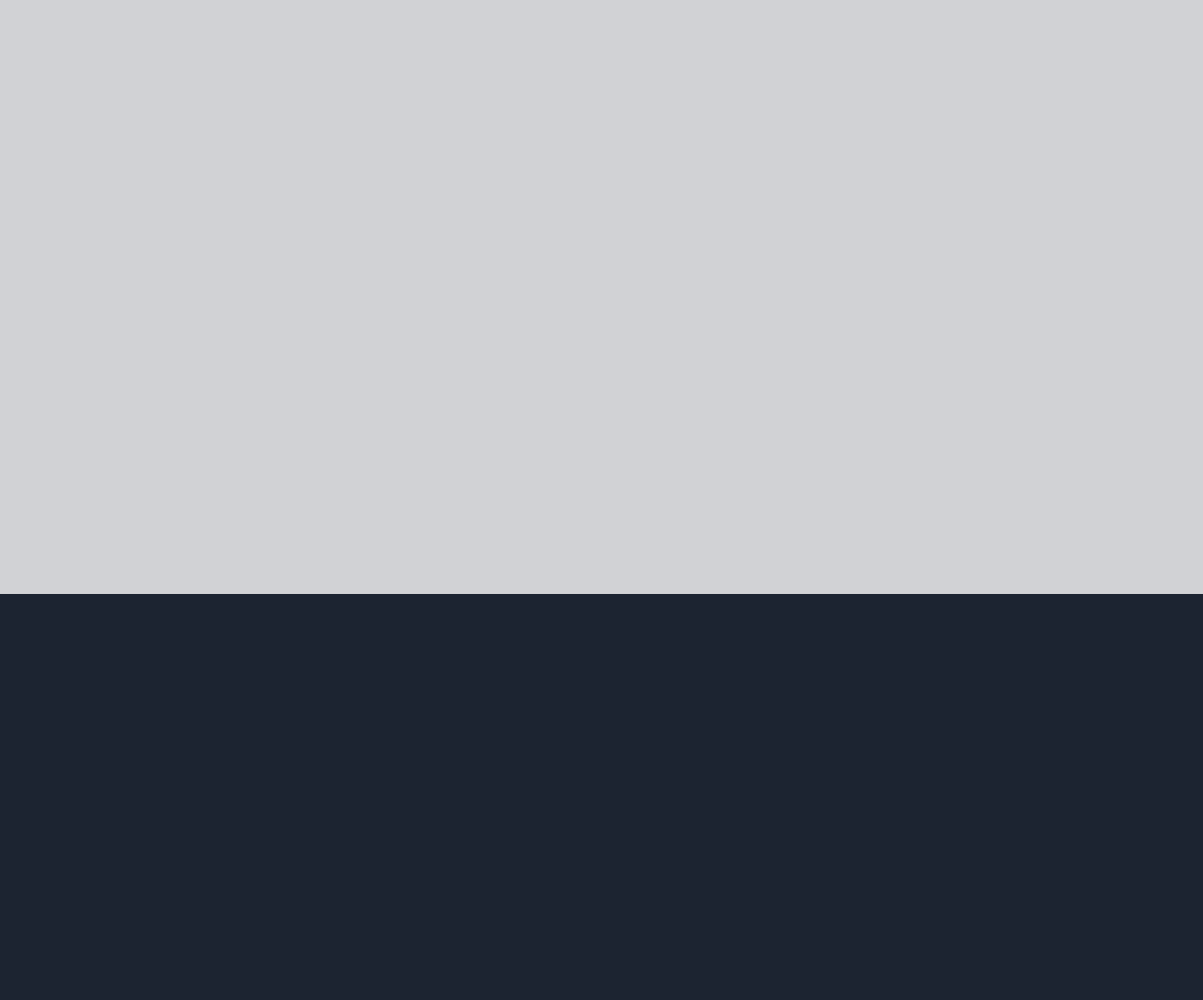
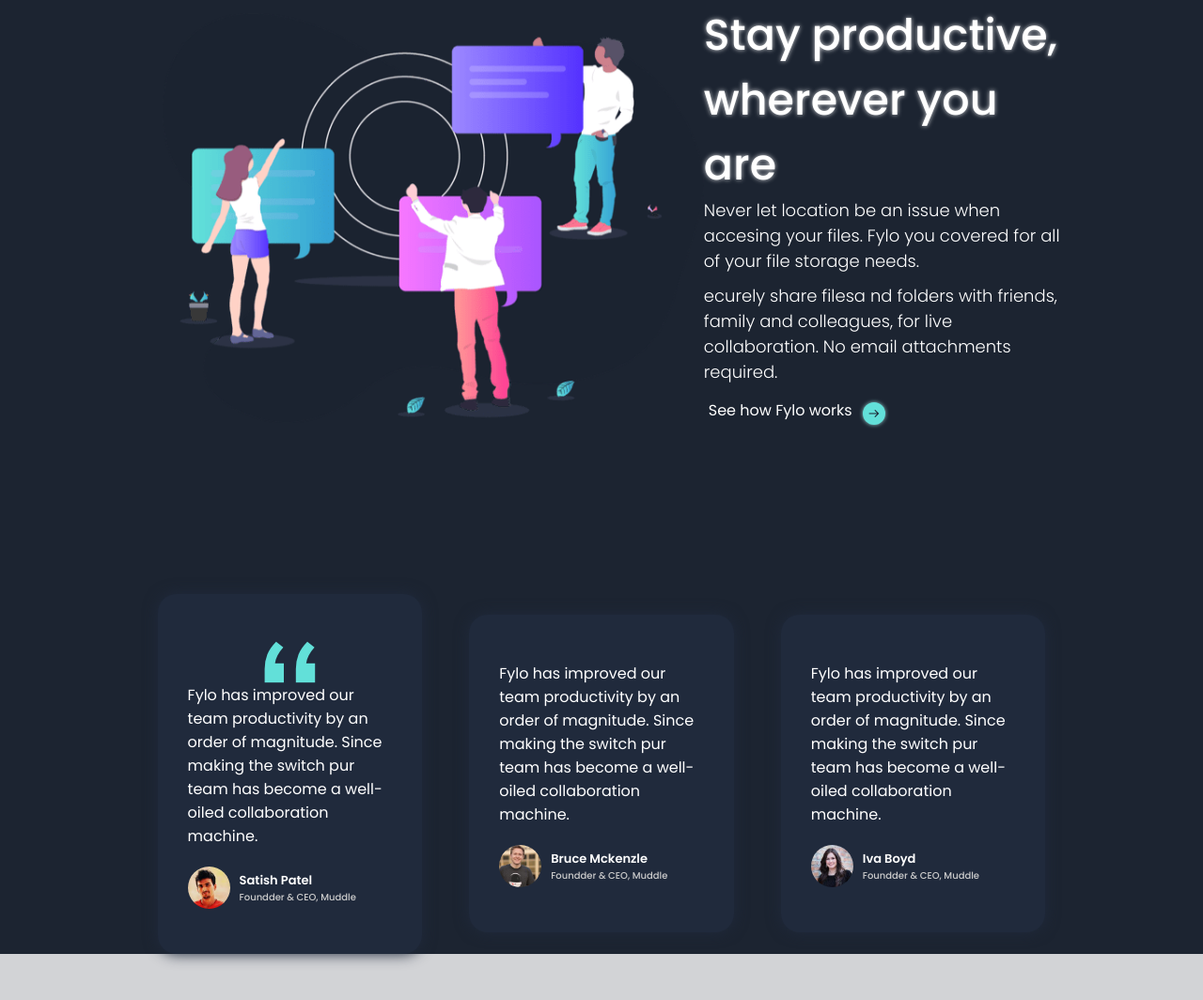
Before and after one commit to TheLuuiis/Page-UI---Fylo, a plain HTML site: page index.html in a window 1280 px wide. Shown: the part 2152-3216 px from the top of the page at 94% size. Before the commit the page ends 2784 px from the top, so only its background shows below. Drawn offline with Linux system fonts and the light colour scheme.

Commit message:
Creacion de los contenedores

```diff
--- a/index.html
+++ b/index.html
@@ -67,11 +67,70 @@
               </div>
           </div>
         </div>
-        <!-- Productive -->
-        <div class="container-productive">
-
+      </div>
+      <!-- Productive -->
+      <div class="container-productive">
+        <img src="./images/illustration-stay-productive.png" alt="productive">
+        <div class="description-productive">
+          <h1>Stay productive, wherever you are</h1>
+          <p>
+            Never let location be an issue when accesing your files. Fylo you covered for all of your file storage needs.
+          </p>
+          <p>
+              ecurely share filesa nd folders with friends, family and colleagues, for live collaboration. No email attachments required.
+          </p>
+          <div class="boton">
+            <a href="#">See how Fylo works</a>
+            <img src="./images/icon-arrow.svg" alt="arrow">
+          </div>
         </div>
+      </div>
+      <!-- Testimony -->
+      <div class="container-testimony">
+        <div class="card-testimony">
+          <img class="quotes" src="./images/bg-quotes.png" alt="">
+          <p>
+            Fylo has improved our team productivity by an order of magnitude. Since making the switch pur team has become a well-oiled collaboration machine.
+          </p>
+          <div class="profile">
+            <img src="./images/profile-1.jpg" alt="profile-1">
+            <div class="description-profile">
+              <h4>Satish Patel</h4>
+              <p>Foundder & CEO, Muddle</p>
+            </div>
+          </div>
+        </div>
+        <div class="card-testimony">
+          <p>
+            Fylo has improved our team productivity by an order of magnitude. Since making the switch pur team has become a well-oiled collaboration machine.
+          </p>
+          <div class="profile">
+            <img src="./images/profile-2.jpg" alt="profile-1">
+            <div class="description-profile">
+              <h4>Bruce Mckenzle</h4>
+              <p>Foundder & CEO, Muddle</p>
+            </div>
+          </div>
+        </div>
+        <div class="card-testimony">
+          <p>
+            Fylo has improved our team productivity by an order of magnitude. Since making the switch pur team has become a well-oiled collaboration machine.
+          </p>
+          <div class="profile">
+            <img src="./images/profile-3.jpg" alt="profile-1">
+            <div class="description-profile">
+              <h4>Iva Boyd</h4>
+              <p>Foundder & CEO, Muddle</p>
+            </div>
+          </div>
+        </div>
+      </div>
+      <!-- Access -->
+      <div class="Access">
 
       </div>
+      <footer class="container-footer">
+
+      </footer>
 </body>
 </html>
--- a/style/style.css
+++ b/style/style.css
@@ -89,6 +89,7 @@ body {
             text-align: start;
             position: absolute;
             left: 10%;
+            cursor: pointer;
             justify-content: start;
             text-decoration: none;
         }
@@ -230,5 +231,143 @@ body {
     .container-productive {
         width: 100%;
         height: 100vh;
+        display: flex;
+        justify-content: center;
+        align-items: center;
+    }
+
+    .container-productive img {
+        width: 45%;
+        height: auto;
+        margin-left: 2%;
+    }
+
+    .description-productive {
+        width: 30%;
+        height: auto;
+    }
+
+    .description-productive h1 {
+        color: hsl(0, 0%, 100%);
+        font-size: 46px;
+        font-weight: 500;
+        text-align: start;
+        line-height: -2px;
+        text-shadow: 0 0 5px rgba(255, 255, 255, 0.8);
+    }
+
+    .description-productive p {
+        color: hsl(0, 0%, 100%);
+        font-size: 18px;
+        font-weight: 300;
+        text-align: start;
+        padding: 0px 0px 10px;
+    }
+
+    .boton {
+        display: flex;
+        width: auto;
+        padding: 5px;
+    }
+
+    .boton a {
+        color: hsl(0, 0%, 100%);
+        font-size: 16px;
+        font-weight: 400;
+        text-align: start;
+        text-decoration: none;
+        transition:  .6s ease;
+    }
+
+    .boton a:hover {
+        text-decoration: underline;
+    }
+
+    .boton img {
+        width: 32px;
+        height: 32px;
+        transition: .6s ease;
+    }
+
+    .boton img:hover {
+        transform: translateX(5px);
+    }
+
+    /* Container - testimony */
+    .container-testimony {
+        gap: 50px;
+        width: 100%;
+        height: 100%;
+        display: flex;
+        justify-content: center;
+        align-items: center;
+    }
+
+    .card-testimony {
+        width: 22%;
+        height: auto;
+        display: flex;
+        padding: 32px;
+        border-radius: 20px;
+        padding-top: 50px;
+        box-shadow: 0 0 15px hsl(219, 30%, 18%);
+        background: hsl(219, 30%, 18%);
+        justify-content: center;
+        align-items: center;
+        flex-direction: column;
+        border: transparent;
+        transition: .6s ease;
+        z-index: 0;
+    }
+
+    .card-testimony:hover {
+        transform: translateY(-16px);
+    }
+
+    .quotes {
+        z-index: 1;
+    }
+
+    .card-testimony p {
+        color: hsl(0, 0%, 100%);
+        font-size: 16px;
+        font-weight: 400;
+        text-align: start;
+        padding: 0px 0px 20px;
+    }
+
+    .profile {
+        gap: 10px;
+        width: 100%;
+        height: auto;
+        display: flex;
+    }
+
+    .profile img {
+        width: 45px;
+        height: 45px;
+        border-radius: 50%;
+    }
+
+    .description-profile {
+        margin-top: 5px;
+    }
+
+    .description-profile h4 {
+        color: hsl(0, 0%, 100%);
+        font-size: 13px;
+        font-weight: 600;
+        text-align: start;
+    }
+    .description-profile p {
+        color: #ccc;
+        font-size: 10px;
+        font-weight: 500;
+        text-align: start;
+    }
+
+    .container-footer {
+        width: 100%;
+        height: 50vh;
         background: rgba(255, 255, 255, 0.8);
     }
```
